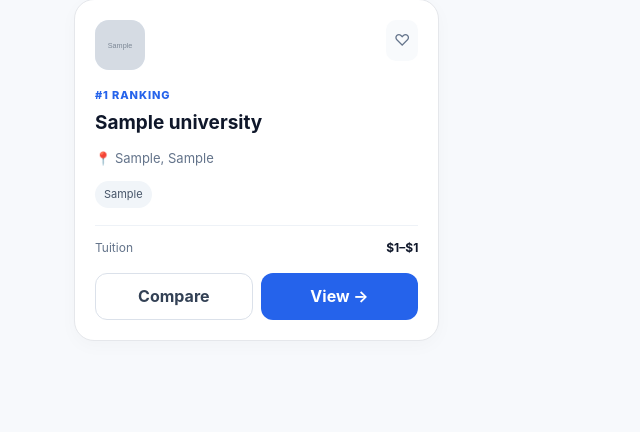
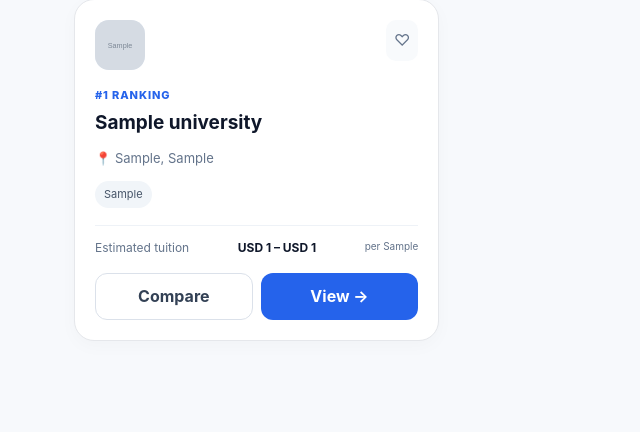
Before and after one commit to michaeloentoro30-ux/UniScout, a Flask app: page / in a window 1280 px wide. Shown: the part 854-1286 px from the top of the page, without its empty margins (0-640 px from the left). Run offline with Flask 3, Linux system fonts and the light colour scheme; tables that the repository leaves empty hold one stand-in row (values such as "Sample post"); grey boxes marked "Sample" are stand-in pictures.

Commit message:
Improve HTML structure in _card.html
Refactor HTML structure for better readability and maintainability.

```diff
--- a/templates/_card.html
+++ b/templates/_card.html
@@ -1,9 +1,21 @@
 <article class="uni-card">
+
     <div class="card-top">
+
         {% if u.logo_url %}
-            <img class="logo" src="{{ u.logo_url }}" alt="">
+
+            <img
+                class="logo"
+                src="{{ u.logo_url }}"
+                alt=""
+            >
+
         {% else %}
-            <div class="logo placeholder">🎓</div>
+
+            <div class="logo placeholder">
+                🎓
+            </div>
+
         {% endif %}
 
         <button
@@ -13,44 +25,105 @@
         >
             ♡
         </button>
+
     </div>
 
+
     <div class="rank">
+
         {% if u.ranking %}
+
             #{{ u.ranking }} ranking
+
         {% else %}
+
             Ranking not available
+
         {% endif %}
+
     </div>
 
-    <h3>{{ u.name }}</h3>
+
+    <h3>
+        {{ u.name }}
+    </h3>
+
 
     <p class="location">
-        📍 {{ u.city or 'City not available' }},
+
+        📍
+        {{ u.city or 'City not available' }},
         {{ u.country or 'Country not available' }}
+
     </p>
 
+
     <div class="tags">
+
         {% for m in u.majors_list[:2] %}
-            <span>{{ m }}</span>
+
+            <span>
+                {{ m }}
+            </span>
+
         {% endfor %}
+
     </div>
 
+
     <div class="card-info">
-        <span>Tuition</span>
+
+        <span>
+            Estimated tuition
+        </span>
+
 
         <strong>
-            {% if u.tuition_min and u.tuition_max %}
-                {{ u.tuition_min|money }}–{{ u.tuition_max|money }}
-            {% elif u.tuition_min %}
-                From {{ u.tuition_min|money }}
+
+            {% if u.tuition_min is not none
+                and u.tuition_max is not none %}
+
+                {{ u.tuition_currency or 'USD' }}
+
+                {{ "{:,.0f}".format(
+                    u.tuition_min
+                ) }}
+
+                –
+
+                {{ u.tuition_currency or 'USD' }}
+
+                {{ "{:,.0f}".format(
+                    u.tuition_max
+                ) }}
+
             {% else %}
+
                 Not available
+
             {% endif %}
+
         </strong>
+
+
+        <small>
+
+            per
+            {{ u.tuition_period or 'year' }}
+
+            {% if u.tuition_estimated %}
+
+                · estimated
+
+            {% endif %}
+
+        </small>
+
     </div>
 
+
     <div class="card-actions">
+
         <button
             class="btn ghost compare-btn"
             data-id="{{ u.id }}"
@@ -58,11 +131,17 @@
             Compare
         </button>
 
+
         <a
             class="btn primary"
-            href="{{ url_for('university', university_id=u.id) }}"
+            href="{{ url_for(
+                'university',
+                university_id=u.id
+            ) }}"
         >
             View →
         </a>
+
     </div>
+
 </article>
```
